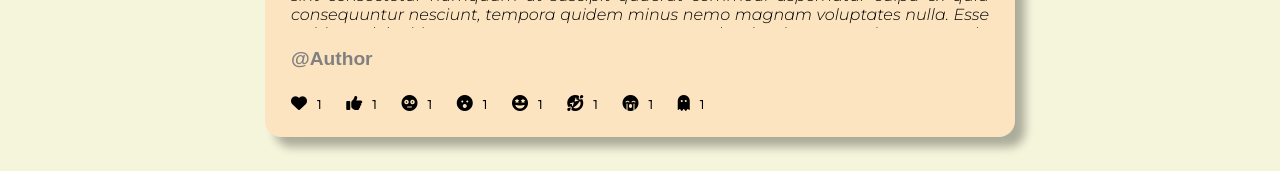
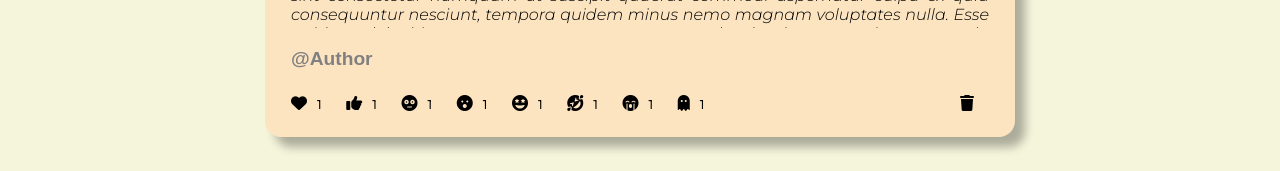
Before and after one commit to SuryanshuTomar/Projects, a React (Create React App) app in the folder React/simple-firebase-blog/: page / in a window 1280 px wide. Shown: the part 413-584 px from the top of the page. Built offline with nearby package versions, Linux system fonts and the light colour scheme; a web font is replaced by a local one.

Commit message:
Blog Post CSS complete

```diff
--- a/React/simple-firebase-blog/src/components/Navbar/Navbar.module.css
+++ b/React/simple-firebase-blog/src/components/Navbar/Navbar.module.css
@@ -24,6 +24,7 @@
 }
 .nav-link:hover {
 	color: white;
+	cursor: pointer;
 }
 
 .nav-btn {
@@ -38,6 +39,7 @@
 
 .nav-btn:hover {
 	box-shadow: 0 0 20px rgba(191, 223, 124, 0.8);
+	cursor: pointer;
 }
 
 @media (max-width: 450px) {
--- a/React/simple-firebase-blog/src/components/Posts/Post.js
+++ b/React/simple-firebase-blog/src/components/Posts/Post.js
@@ -35,6 +35,7 @@
 			</p>
 			<h4 className={styles["post-author"]}>@Author</h4>
 			<div className={styles.react}>
+				<div>
 					<span>
 						<i class="fa-solid fa-heart"></i>
 						<p>1</p>
@@ -68,6 +69,10 @@
 						<p>1</p>
 					</span>
 				</div>
+				<span>
+					<i class="fa-solid fa-trash"></i>
+				</span>
+			</div>
 		</div>
 	);
 }
--- a/React/simple-firebase-blog/src/components/Posts/Post.module.css
+++ b/React/simple-firebase-blog/src/components/Posts/Post.module.css
@@ -45,9 +45,18 @@
 	color: grey;
 }
 
+.react {
+	display: flex;
+	justify-content: space-between;
+}
+
 .react i {
 	margin: 10px;
 	margin-top: 25px;
+}
+
+.react div {
+	margin-right: 30px;
 }
 
 .react span {
@@ -60,3 +69,7 @@
 	display: inline;
 	font-size: 0.75rem;
 }
+
+.react i:hover {
+	cursor: pointer;
+}
```
Lines whose indentation alone changed are shown as unchanged.
